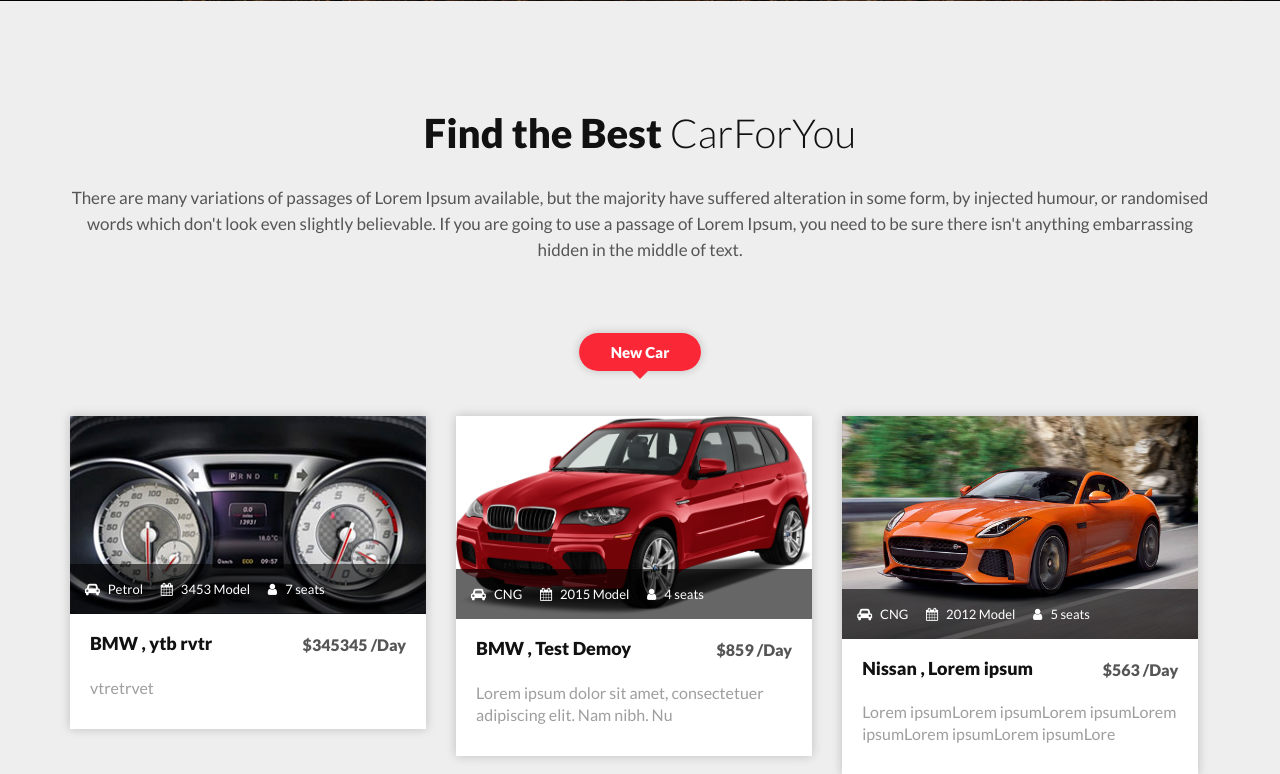
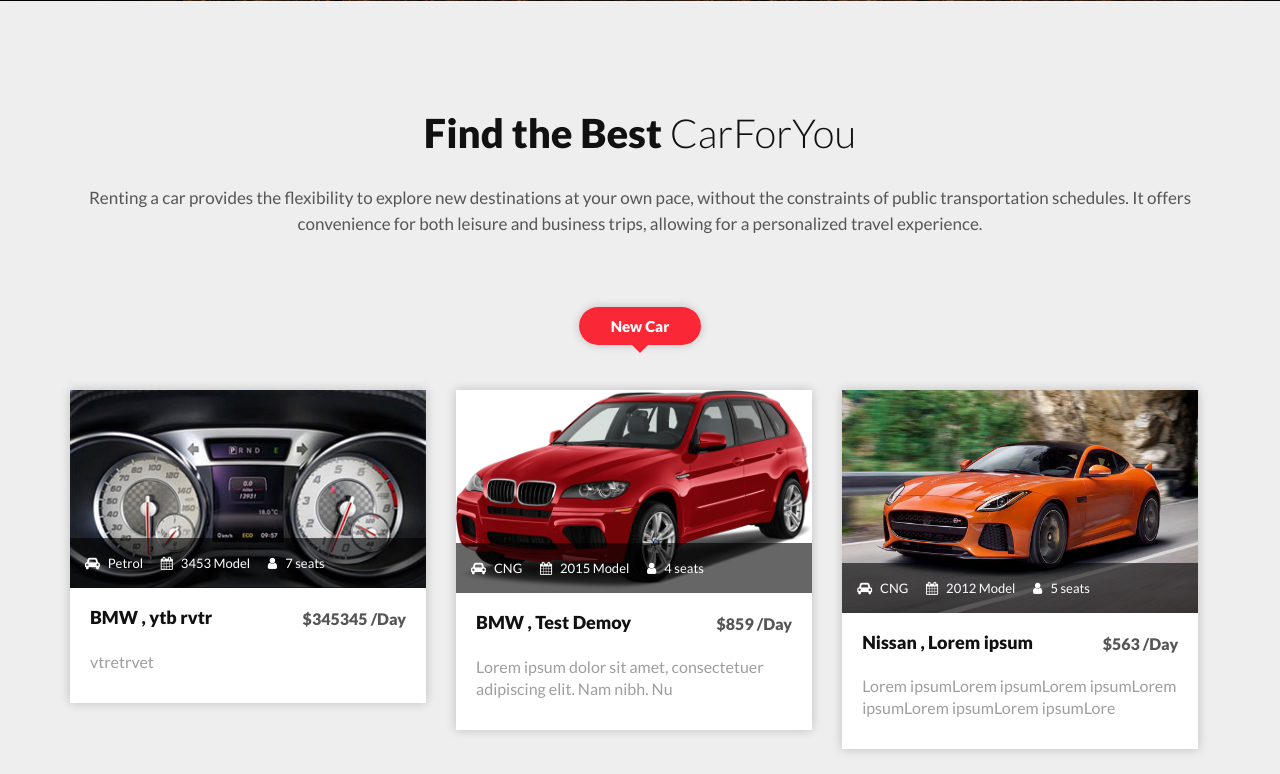
Before and after one commit to Chaitanyx/carrental, a PHP site: page / in a window 1280 px wide. Shown: the part 724-1498 px from the top of the page. Run offline with PHP 8.4, Linux system fonts and the light colour scheme; a user stored in the database is signed in; data comes from the database, SQL or seed files in the repository.

Commit message:
Changed para for index page

```diff
--- a/index.php
+++ b/index.php
@@ -69,7 +69,7 @@ error_reporting(0);
   <div class="container">
     <div class="section-header text-center">
       <h2>Find the Best <span>CarForYou</span></h2>
-      <p>There are many variations of passages of Lorem Ipsum available, but the majority have suffered alteration in some form, by injected humour, or randomised words which don't look even slightly believable. If you are going to use a passage of Lorem Ipsum, you need to be sure there isn't anything embarrassing hidden in the middle of text.</p>
+      <p>Renting a car provides the flexibility to explore new destinations at your own pace, without the constraints of public transportation schedules. It offers convenience for both leisure and business trips, allowing for a personalized travel experience.</p>
     </div>
     <div class="row">
 
```
